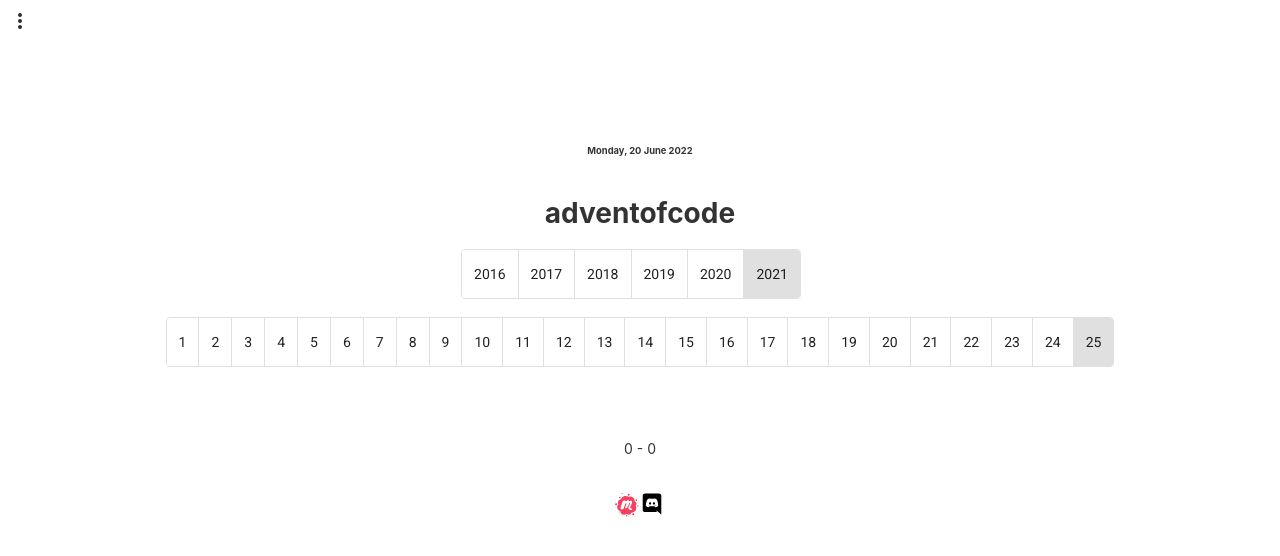
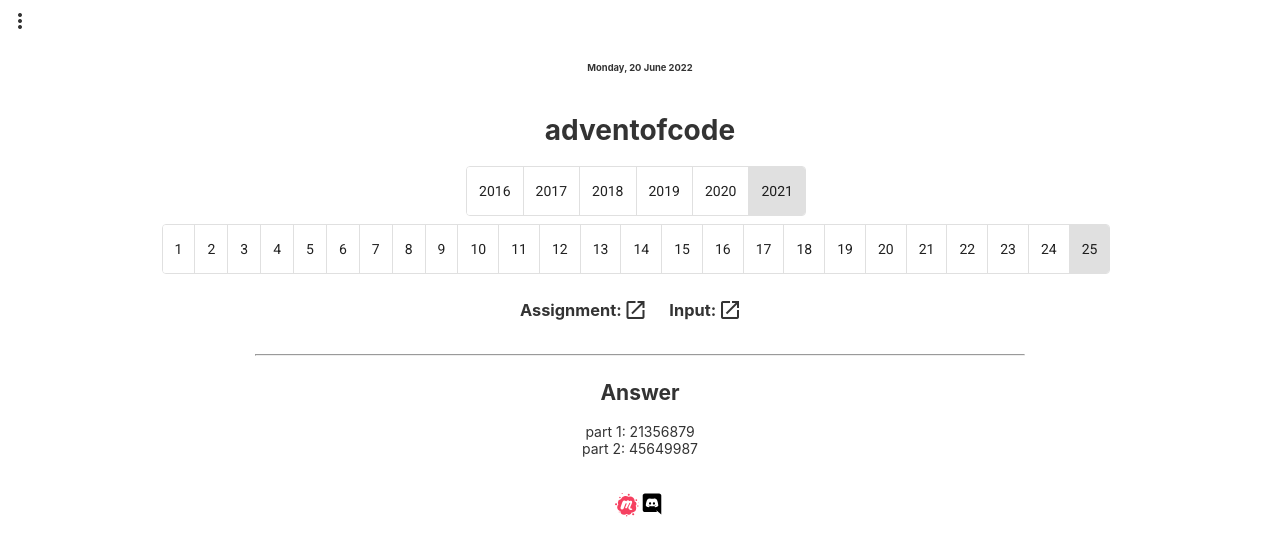
Before and after one commit to GaukeT/adventofcode, an Angular app: page /home in a window 1280 px wide. Shown: the top 556 px of the page. Built offline with nearby package versions, Linux system fonts and the light colour scheme.

Commit message:
expand settings menu add links to aoc website add styling

```diff
--- a/src/app/app.component.css
+++ b/src/app/app.component.css
@@ -9,7 +9,7 @@
 
 .content {
   display: flex;
-  margin: 83px auto 32px;
+  margin: 0px auto 32px;
   max-width: 960px;
   flex-direction: column;
   align-items: center;
--- a/src/app/date-picker/date-picker.component.css
+++ b/src/app/date-picker/date-picker.component.css
@@ -3,5 +3,5 @@
   display: flex;
   flex-wrap: wrap;
   justify-content: center;
-  gap: 18px;
+  gap: 8px;
 }
--- a/src/app/date-picker/date-picker.component.ts
+++ b/src/app/date-picker/date-picker.component.ts
@@ -22,10 +22,10 @@
   }
 
   ngOnInit(): void {
-    // this.sendNewSelectedDate({
-    //   year: this.selectedYear,
-    //   day: this.selectedDay
-    // });
+    this.sendNewSelectedDate({
+      year: this.selectedYear,
+      day: this.selectedDay
+    });
   }
 
   sendNewSelectedDate(value: selectedDate) {
--- a/src/app/home/home.component.css
+++ b/src/app/home/home.component.css
@@ -6,6 +6,14 @@
   }
 
   a > button {
-    bottom: 5px;
-    right: 5px;
+    bottom: 2px;
+    right: 10px;
   }
+
+  p {
+    margin: 0px;
+  }
+
+  hr {
+    width: 80%;
+  }
--- a/src/app/home/home.component.html
+++ b/src/app/home/home.component.html
@@ -1,11 +1,22 @@
 <div class="content">
   <app-date-picker (newItemEvent)="selectedDate($event)"></app-date-picker>
-  <h1>
+  <h3>
+    Assignment:
     <a *ngIf="selectedYear > 0 && selectedDay > 0" href="https://adventofcode.com/{{selectedYear}}/day/{{selectedDay}}" target="_blank">
       <button mat-icon-button>
         <mat-icon>open_in_new</mat-icon>
       </button>
     </a>
-  </h1>
-  {{selectedYear}} - {{selectedDay}}
+    Input:
+    <a *ngIf="selectedYear > 0 && selectedDay > 0" href="https://adventofcode.com/{{selectedYear}}/day/{{selectedDay}}/input" target="_blank">
+      <button mat-icon-button>
+        <mat-icon>open_in_new</mat-icon>
+      </button>
+    </a>
+  </h3>
+  <!-- {{selectedYear}} - {{selectedDay}} -->
+  <hr>
+  <h2>Answer</h2>
+  <p>part 1: 21356879</p>
+  <p>part 2: 45649987</p>
 </div>
--- a/src/app/settings/settings.component.css
+++ b/src/app/settings/settings.component.css
@@ -0,0 +1,8 @@
+.content {
+    display: flex;
+    max-width: 960px;
+    flex-direction: column;
+    align-items: center;
+    justify-content: center;
+    align-content: center;
+  }
--- a/src/app/settings/settings.component.html
+++ b/src/app/settings/settings.component.html
@@ -1 +1,11 @@
-<p>settings works!</p>
+<div class="content">
+    <mat-form-field class="example-full-width" appearance="fill">
+        <mat-label>AOC Session cookie</mat-label>
+        <input matInput value="{{cookie}}" (focusout)="focusOutSessionCookie($event)">
+    </mat-form-field>
+    <mat-form-field class="example-full-width" appearance="fill">
+        <mat-label>Endpoint</mat-label>
+        <input disabled matInput value="{{endpoint}}" (focusout)="focusOutEndpoint($event)" placeholder="localhost">
+        <mat-hint>^ work in progress</mat-hint>
+    </mat-form-field>
+</div>
--- a/src/app/settings/settings.component.ts
+++ b/src/app/settings/settings.component.ts
@@ -6,10 +6,34 @@
   styleUrls: ['./settings.component.css']
 })
 export class SettingsComponent implements OnInit {
+  cookie: string = '';
+  endpoint: string = '';
 
   constructor() { }
 
   ngOnInit(): void {
+    this.cookie = this.getFromLocalStorage('session_cookie');
+    this.endpoint = this.getFromLocalStorage('endpoint');
   }
 
+  focusOutSessionCookie(event: any) {
+    this.cookie = event.target.value;
+    this.storeInLocalStorage('session_cookie', this.cookie);
+  }
+
+  focusOutEndpoint(event: any) {
+    this.endpoint = event.target.value;
+    this.storeInLocalStorage('endpoint', this.endpoint);
+  }
+
+  storeInLocalStorage(key: string, value: string): void {
+    localStorage.setItem(key, value);
+  }
+
+  getFromLocalStorage(key: string): string {
+    let value = localStorage.getItem(key);
+    return value === null ? "" : value;
+  }
+
+
 }
```
Also changed, not shown: src/app/app.module.ts (+6 -3 lines).
